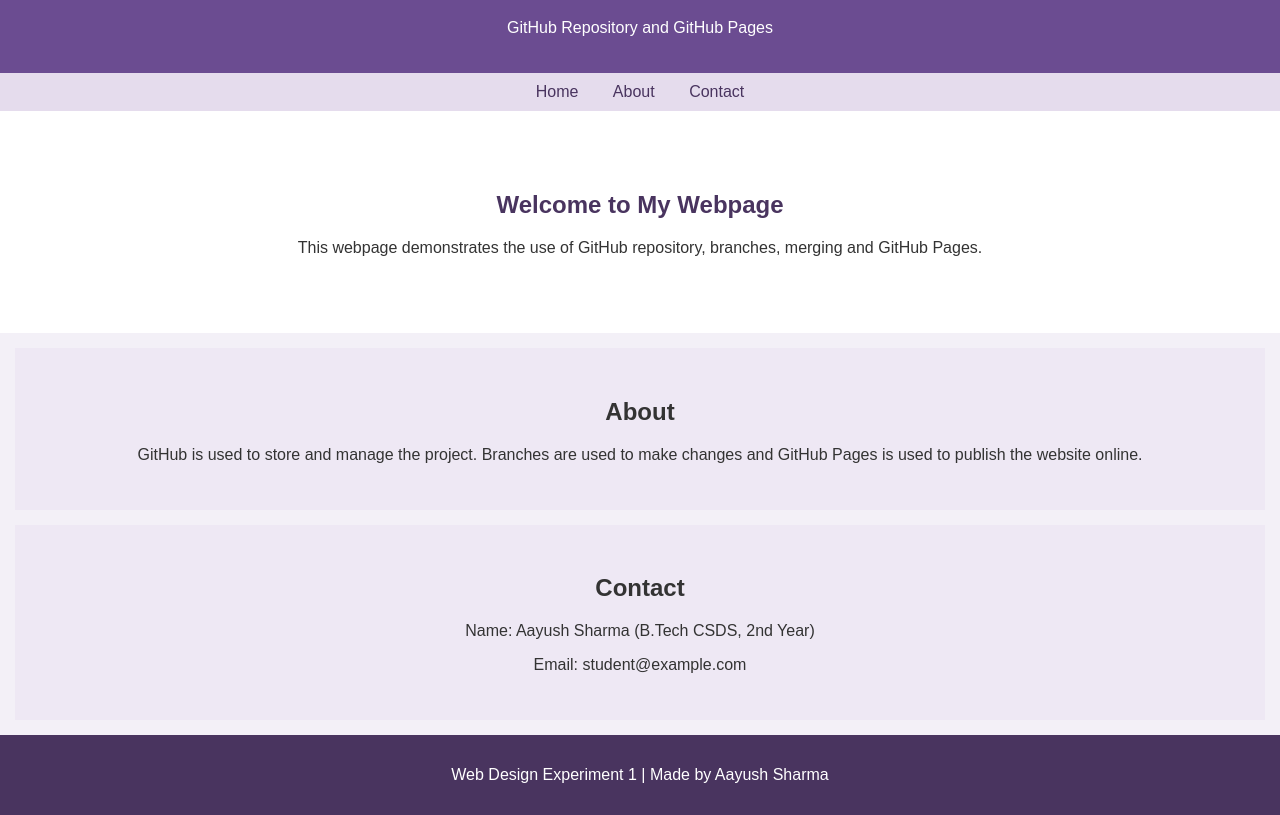
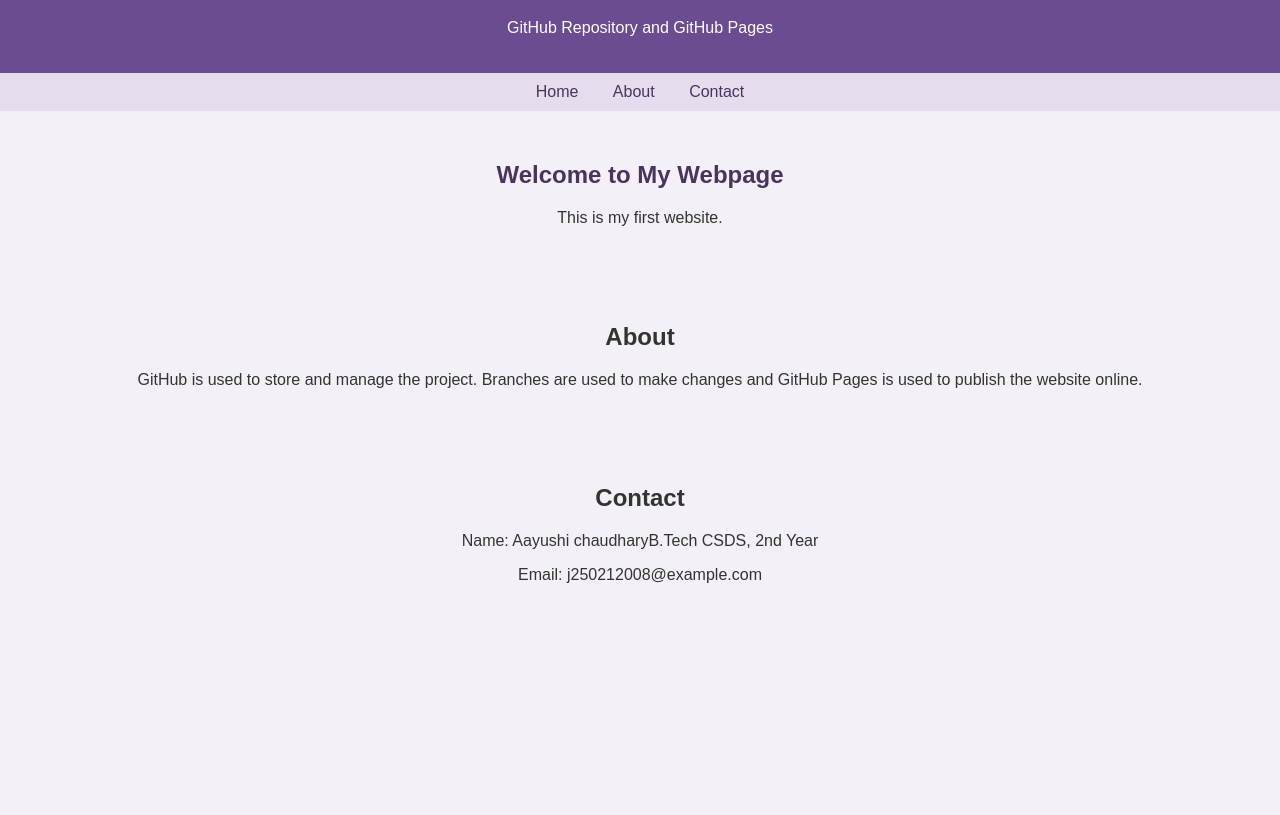
Before and after one commit to Aayushich0660/Web-dev-experiment-1, a plain HTML site: page index.html in a window 1280 px wide. Shown: the part 81-896 px from the top of the page. After the commit the page ends 800 px from the top, so only its background shows below. Drawn offline with Linux system fonts and the light colour scheme.

Commit message:
Refactor index.html for content and style updates
Updated the webpage content and structure, removed unused styles, and modified contact information.

```diff
--- a/index.html
+++ b/index.html
@@ -4,11 +4,9 @@
 <head>
 <meta charset="UTF-8">
 <meta name="viewport" content="width=device-width, initial-scale=1.0">
-
 <title>Web Design Experiment 1</title>
 
 <style>
-
 body {
     font-family: Arial, sans-serif;
     margin: 0;
@@ -35,28 +33,13 @@ nav a {
     margin: 0 15px;
 }
 
-nav a:hover {
-    color: #9b72cf;
-}
-
-.hero {
-    padding: 60px 20px;
-    text-align: center;
-    background-color: white;
-}
-
-.hero h1 {
-    color: #49345f;
-}
-
 section {
     padding: 30px;
     text-align: center;
 }
 
-#about, #contact {
-    background-color: #eee8f4;
-    margin: 15px;
+section h1 {
+    color: #49345f;
 }
 
 footer {
@@ -65,7 +48,6 @@ footer {
     text-align: center;
     padding: 15px;
 }
-
 </style>
 </head>
 
@@ -82,32 +64,26 @@ footer {
     <a href="#contact">Contact</a>
 </nav>
 
-<section class="hero" id="home">
+<section id="home">
     <h1>Welcome to My Webpage</h1>
     <p>
-        This webpage demonstrates the use of GitHub repository,
-        branches, merging and GitHub Pages.
+        This is my first website.
     </p>
 </section>
 
 <section id="about">
     <h2>About</h2>
     <p>
-        GitHub is used to store and manage the project.
-        Branches are used to make changes and GitHub Pages
-        is used to publish the website online.
+        GitHub is used to store and manage the project. Branches are used to make changes
+        and GitHub Pages is used to publish the website online.
     </p>
 </section>
 
 <section id="contact">
     <h2>Contact</h2>
-    <p>Name: Aayush Sharma (B.Tech CSDS, 2nd Year)</p>
-    <p>Email: student@example.com</p>
+    <p>Name: Aayushi chaudharyB.Tech CSDS, 2nd Year</p>
+    <p>Email: j250212008@example.com</p>
 </section>
-
-<footer>
-    <p>Web Design Experiment 1 | Made by Aayush Sharma</p>
-</footer>
 
 </body>
 </html>
```
